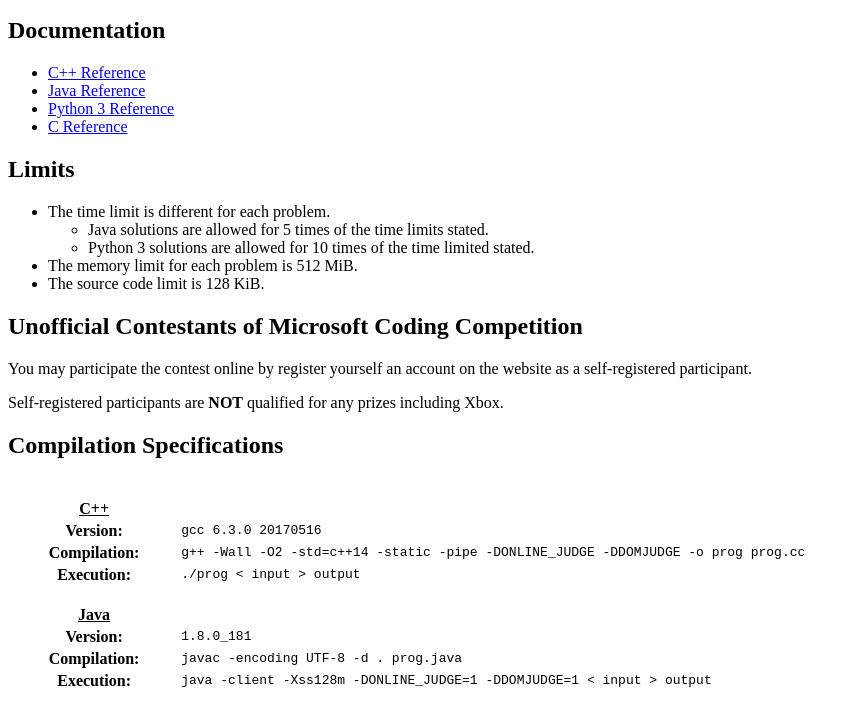
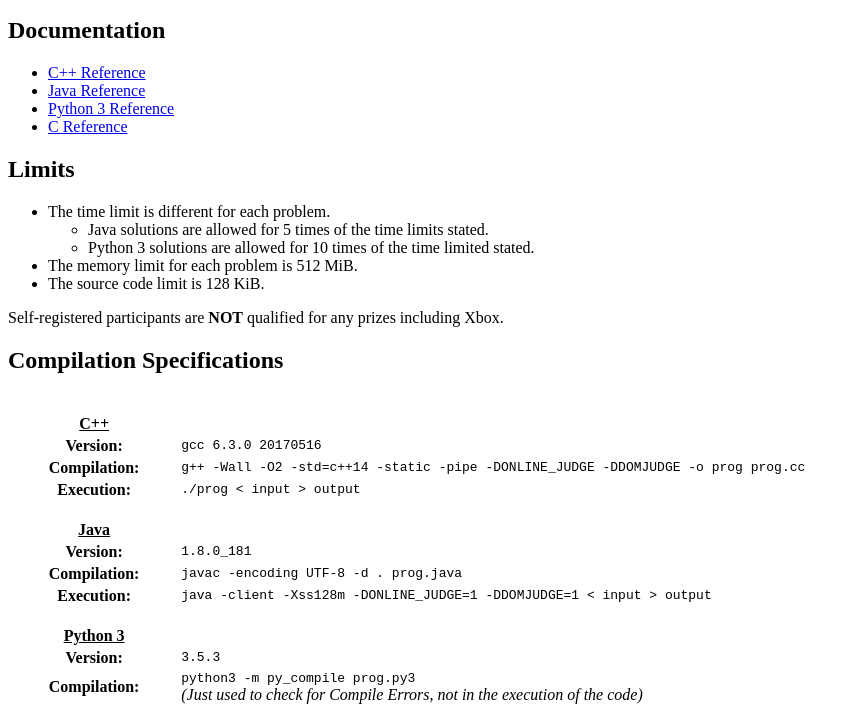
Before and after one commit to umcpc/umcpc.github.io, a plain HTML site: page src/index.html in a window 1280 px wide. Shown: the part 87-795 px from the top of the page, without its empty margins (0-860 px from the left). Drawn offline with Linux system fonts and the light colour scheme.

Commit message:
remove msft competition details

```diff
--- a/src/index.html
+++ b/src/index.html
@@ -33,14 +33,6 @@
  <li>The memory limit for each problem is 512 MiB.</li>
  <li>The source code limit is 128 KiB.</li>
 </ul>
-
-<h2>Unofficial Contestants of Microsoft Coding Competition</h2>
-
-<p>
-    You may participate the contest online by register yourself an
-    account on the website as a self-registered participant.
-</p>
-
 <p>
     Self-registered participants are <strong>NOT</strong> qualified for any prizes including Xbox.
 </p>
```
